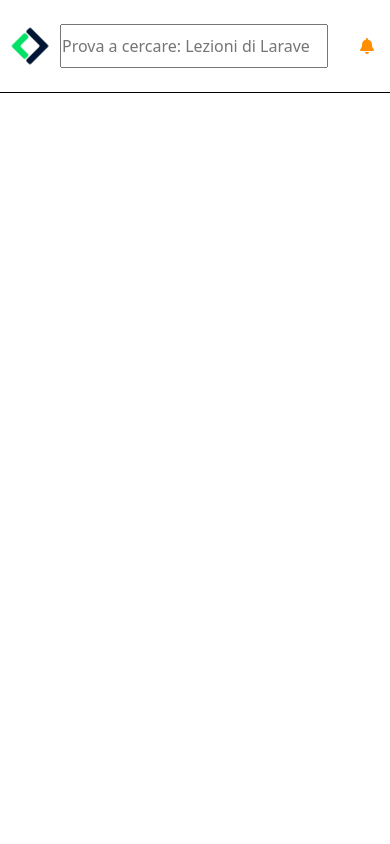
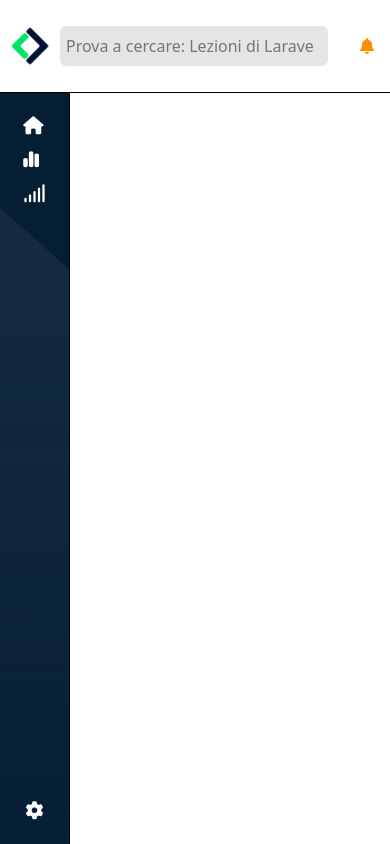
Before and after one commit to Anse98/html-css-bootstrap-dashboard, a plain HTML site: page index.html in a window 390 px wide. Drawn offline with nearby package versions, Linux system fonts and the light colour scheme.

Commit message:
ADD-Sidebar in html e css, resa già responsive Aggiustato anche dettagli header

```diff
--- a/index.html
+++ b/index.html
@@ -8,19 +8,22 @@
   <link href="https://cdn.jsdelivr.net/npm/bootstrap@5.3.2/dist/css/bootstrap.min.css" rel="stylesheet" integrity="sha384-T3c6CoIi6uLrA9TneNEoa7RxnatzjcDSCmG1MXxSR1GAsXEV/Dwwykc2MPK8M2HN" crossorigin="anonymous">
   <script src="https://kit.fontawesome.com/f1f0c66429.js" crossorigin="anonymous"></script>
 </head>
-<body>
+<body class="d-flex flex-column">
 
   <header class="d-flex align-items-center py-3">
+    <!-- logo -->
     <div class="header-logo">
-      <figure class="m-0">
+      <figure class="mb-0">
         <img src="./img/mobile-logo.png" class="img-fluid">
       </figure>
     </div>
+    <!-- searchbar -->
     <div class="header-searchbar flex-grow-1">
       <input type="search" class="w-100 py-2" placeholder="Prova a cercare: Lezioni di Laravel">
     </div>
+    <!-- icone header -->
     <div class="header-options">
-      <ul class="m-0 d-flex gap-3">
+      <ul class="mb-0 d-flex gap-3">
         <li><i class="fa-solid fa-list"></i></li>
         <li><i class="fa-solid fa-circle-question"></i></li>
         <li><i class="fa-solid fa-ellipsis-vertical"></i></li>
@@ -29,23 +32,30 @@
     </div>
   </header>
 
-  <main>
-    <aside class="sidebar">
-
-    </aside>
-
+  <main class="flex-grow-1">
+    <!-- navbar -->
+      <nav class="sidebar d-flex flex-column justify-content-between align-items-center pt-4 flex-shrink-0">
+        <ul class="mb-0 ps-0 sidebar-icons d-flex flex-column gap-3">
+          <li>
+            <i class="fa-solid fa-house"></i><span class="sidebar-text ps-1">Home</span>
+          </li>
+          <li>
+            <i class="fa-solid fa-chart-simple"></i><span class="sidebar-text ps-2">Stats</span>
+          </li>
+          <li>
+            <i class="fa-solid fa-signal"></i><span class="sidebar-text">Signals</span>
+          </li>
+        </ul>
+        <div class="sidebar-settings d-flex align-items-center gap-2 pb-4">
+          <i class="fa-solid fa-gear"></i><span class="sidebar-text">Admin</span>
+        </div>
+      </nav>
+      <!-- contenuto principale -->
     <div class="main-content">
 
     </div>
   </main>
 
-
-
-
-
-
-
-
   <script src="https://cdn.jsdelivr.net/npm/bootstrap@5.3.2/dist/js/bootstrap.bundle.min.js" integrity="sha384-C6RzsynM9kWDrMNeT87bh95OGNyZPhcTNXj1NW7RuBCsyN/o0jlpcV8Qyq46cDfL" crossorigin="anonymous"></script>
 </body>
 </html>
--- a/style.css
+++ b/style.css
@@ -31,6 +31,13 @@ header figure {
   width: 60px;
 }
 
+.header-searchbar input {
+  background-color: #E5E5E5;
+  border: none;
+  border-radius: 6px;
+  padding-left: 6px;
+}
+
 header ul li:not(:last-child) {
   display: none;
   color: #5B5858;
@@ -38,6 +45,34 @@ header ul li:not(:last-child) {
 
 header ul li:last-child {
   color: #FF8F00;
+}
+
+/******************************MAIN****************************************/
+
+/**********sidebar************/
+
+.sidebar {
+  width:70px;
+  border-right: solid 1px black;
+  height: 100%;
+  background-image: url(./img/sidebar-bg.png);
+  background-color: #051E34;
+  color: white;
+}
+
+.sidebar ul li {
+  display: flex;
+  align-items: center;
+  gap: 6px;
+}
+
+.sidebar ul li i,
+.sidebar .sidebar-settings i{
+  font-size: 18px;
+}
+
+.sidebar .sidebar-text {
+  display: none;
 }
 
 /************************MEDIA QUERY******************************************/
@@ -54,9 +89,20 @@ header ul li:last-child {
 
  /* Large devices (desktops, 992px and up) */
 @media (min-width: 992px) {
+
+  /* header */
   header ul li:not(:last-child) {
     display: block;
   }
+  /* sidebar */
+  .sidebar {
+    width: 150px;
+  }
+
+  .sidebar .sidebar-text {
+    display: flex;
+  }
+
  }
 
  /* X-Large devices (large desktops, 1200px and up) */
```
